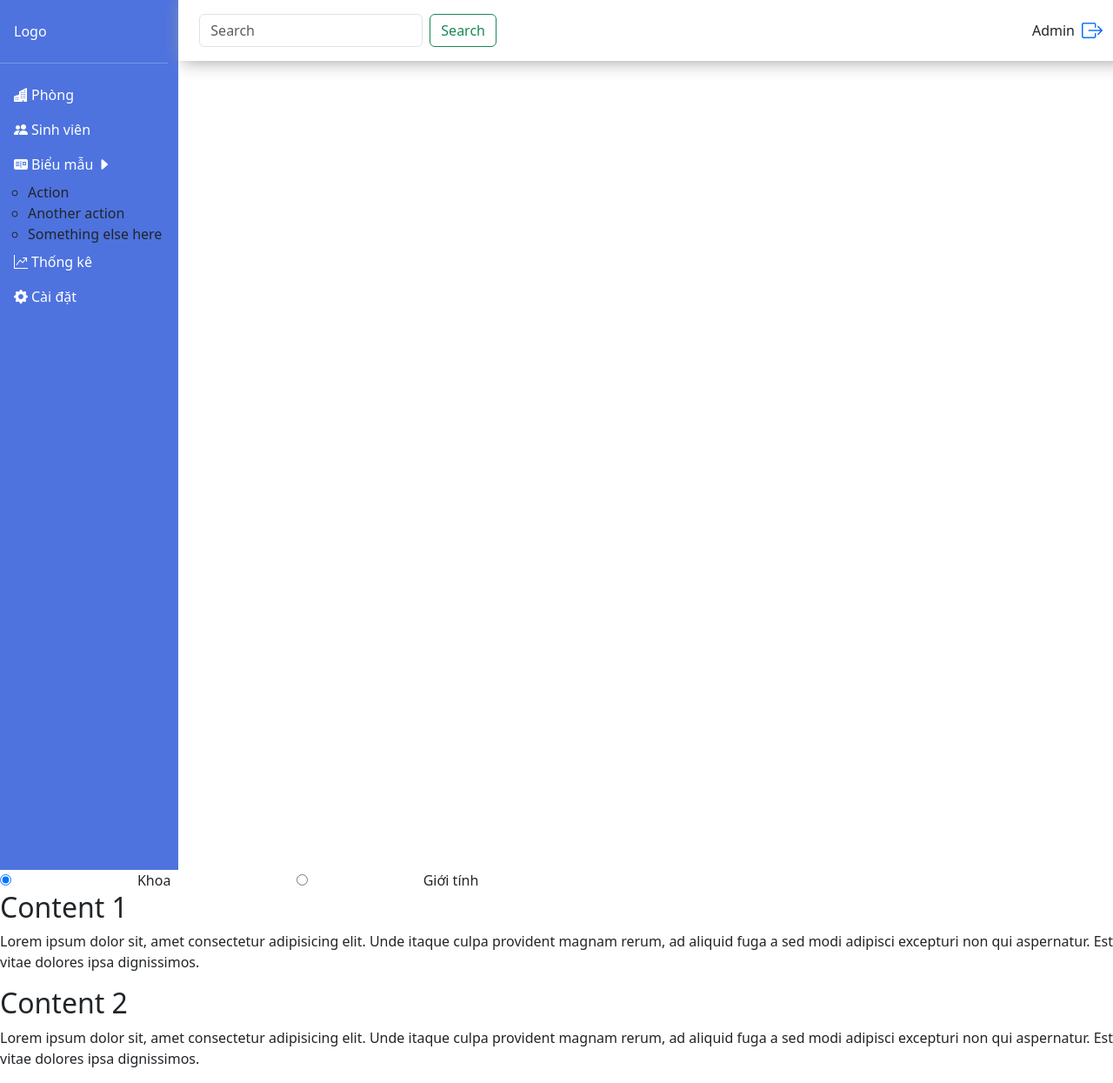
After one commit to khang3999/Dormotory-management, a Laravel app: page /admin/statistic in a window 1280 px wide. The commit adds this page. Shown: the whole page at 87% size. Run offline with Laravel 12, Linux system fonts and the light colour scheme.

Commit message:
fix component layout

```diff
--- /dev/null
+++ b/app/View/Components/AdminLayout.php
@@ -0,0 +1,26 @@
+<?php
+
+namespace App\View\Components;
+
+use Closure;
+use Illuminate\Contracts\View\View;
+use Illuminate\View\Component;
+
+class AdminLayout extends Component
+{
+    /**
+     * Create a new component instance.
+     */
+    public function __construct()
+    {
+        //
+    }
+
+    /**
+     * Get the view / contents that represent the component.
+     */
+    public function render(): View|Closure|string
+    {
+        return view('components.admin-layout');
+    }
+}
--- a/public/css/admin.css
+++ b/public/css/admin.css
@@ -10,5 +10,5 @@
 .wrapper-content{
     box-shadow: 5px 0px 20px #999999;
 }
-
+.
 /* admin-layout.css END */
--- /dev/null
+++ b/resources/views/admin/statistic.blade.php
@@ -0,0 +1,24 @@
+<x-admin-layout>
+    <x-slot:title>
+        Thống kê
+    </x-slot:title>
+    <div class="statistic">
+        <input id="faculty" class="radio" type="radio" name="faculty" checked>
+        <label id="lb-faculty" class="label text-center col-3" for="faculty ">Khoa</label>
+
+        <input id="gender" class="radio" type="radio" name="gender">
+        <label id="lb-gender" class="label text-center col-3" for="gender">Giới tính</label>
+        <div class="faculty-content sheet">
+            <h2>Content 1</h2>
+            <p>Lorem ipsum dolor sit, amet consectetur adipisicing elit. Unde itaque culpa provident magnam rerum,
+                ad aliquid fuga a sed modi adipisci excepturi non qui aspernatur. Est vitae dolores ipsa
+                dignissimos.</p>
+        </div>
+        <div class="gender-content sheet">
+            <h2>Content 2</h2>
+            <p>Lorem ipsum dolor sit, amet consectetur adipisicing elit. Unde itaque culpa provident magnam rerum,
+                ad aliquid fuga a sed modi adipisci excepturi non qui aspernatur. Est vitae dolores ipsa
+                dignissimos.</p>
+        </div>
+    </div>
+</x-admin-layout>
--- a/resources/views/admin/admin-layout.blade.php
+++ b/resources/views/components/admin-layout.blade.php
@@ -81,7 +81,9 @@
             </div>
         </div>
     </div>
+
     {{$slot}}
+
     <script src="https://cdn.jsdelivr.net/npm/bootstrap@5.3.3/dist/js/bootstrap.bundle.min.js" integrity="sha384-YvpcrYf0tY3lHB60NNkmXc5s9fDVZLESaAA55NDzOxhy9GkcIdslK1eN7N6jIeHz" crossorigin="anonymous"></script>
     {{$script ?? ''}}
 </body>
--- a/routes/web.php
+++ b/routes/web.php
@@ -11,8 +11,8 @@ Route::get('/dashboard', function () {
     return view('dashboard');
 })->middleware(['auth', 'verified'])->name('dashboard');
 
-Route::get('admin/', function () {
-    return view('admin/admin-layout');
+Route::get('admin/statistic', function () {
+    return view('admin/statistic');
 });
 
 Route::middleware('auth')->group(function () {
```
